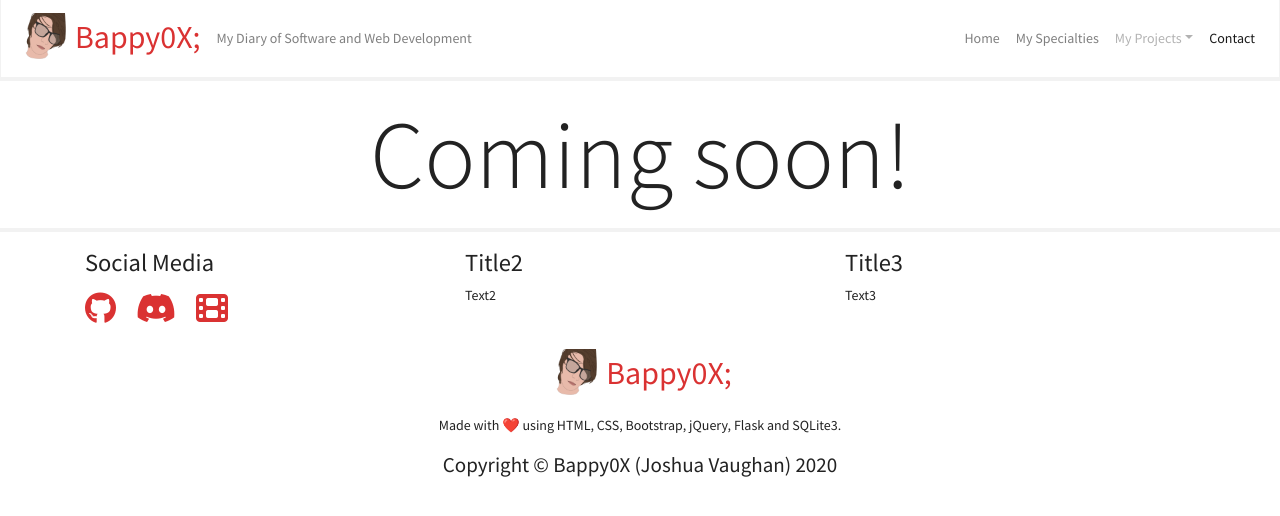
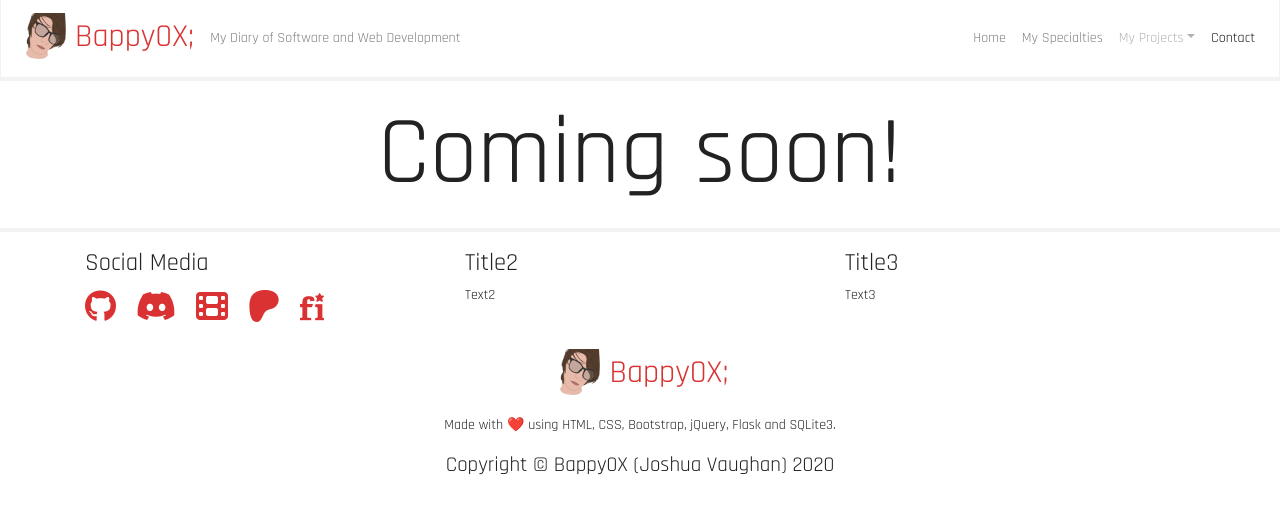
Before and after one commit to joshvtech/bappy0x-tk, a Flask app: page /contact in a window 1280 px wide. Shown: the top 516 px of the page. Run offline with Flask 2, Linux system fonts and the light colour scheme; data comes from the database, SQL or seed files in the repository; some libraries are stand-ins or nearby versions.

Commit message:
Fiverr link, new font

```diff
--- a/static/css/style.css
+++ b/static/css/style.css
@@ -1,3 +1,9 @@
+@import url("https://fonts.googleapis.com/css2?family=Rajdhani&display=swap");
+
+html, body {
+    font-family: "Rajdhani", sans-serif !important;
+}
+
 .carousel-inner {
     max-height: 100vh;
 }
@@ -33,7 +39,6 @@
 }
 
 .footer {
-    /*background-color: #f2f2f2;*/
     border-top: 4px solid #f2f2f2;
 }
 .footer-social {
--- a/templates/base.html
+++ b/templates/base.html
@@ -152,6 +152,8 @@
                         <li><a href="{{ url_for('links.github') }}"><i class="fab fa-github" data-toggle="tooltip" data-placement="bottom" title="GitHub"></i></a></li>
                         <li><a href="{{ url_for('links.discord') }}"><i class="fab fa-discord" data-toggle="tooltip" data-placement="bottom" title="Discord"></i></a></li>
                         <li><a href="{{ url_for('links.lbry') }}"><i class="fas fa-film" data-toggle="tooltip" data-placement="bottom" title="LBRY"></i></a></li>
+                        <li><a href="{{ url_for('links.patreon') }}"><i class="fab fa-patreon" data-toggle="tooltip" data-placement="bottom" title="Patreon"></i></a></li>
+                        <li><a href="{{ url_for('links.fiverr') }}"><i class="fab fa-fonticons-fi" data-toggle="tooltip" data-placement="bottom" title="Fiverr"></i></a></li>
                     </ul>
                 </div>
                 <div class="col-sm-4">
--- a/templates/pages/index.html
+++ b/templates/pages/index.html
@@ -31,8 +31,8 @@
                 I create tutorials for beginners, however these tutorials are designed so that anybody from any skillset or background can follow them. I decided to make these
                 tutorials because so many people ask me, daily, `How do I code?`, `Where should I start?`, `How do I start?`. Complaints against currently existing tutorials are also
                 common, as people find them boring, counterintuitive and otherwise hard to follow. My tutorials aim to help new people, rather than confuse them.<br>As well as this,
-                I use the service <a href="https://www.fiverr.com/" target="_blank">Fiverr</a> in order to offer some not-so-free services, but I aim to make these as cheap and as
-                reasonable as possible, and stretch for the buyer to learn the language that I write for them, and encourage them to watch some of my easy-to-follow tutorials.
+                I use the service <a href="{{ url_for('links.fiverr') }}" target="_blank">Fiverr</a> in order to offer some not-so-free services, but I aim to make these as cheap and
+                as reasonable as possible, and stretch for the buyer to learn the language that I write for them, and encourage them to watch some of my easy-to-follow tutorials.
                 <br> I also have a keen interest in music and I'm quite an audiophile. I play guitar and write lyrics and tracks when I have nothing better to do. Along with this, I
                 also greatly appreciate photography. I studied GCSE Photography and I'm obsessed with framing and creating the right picture for what it's meant for. I've captured
                 airshows, different landscapes, different portraits and of course; I've photographed my counties Fire Service.<br>Naturally, along with my Computer Science studies and
```
Also changed, not shown: views.py (+7 -2 lines), static/img/favicon.ico.
